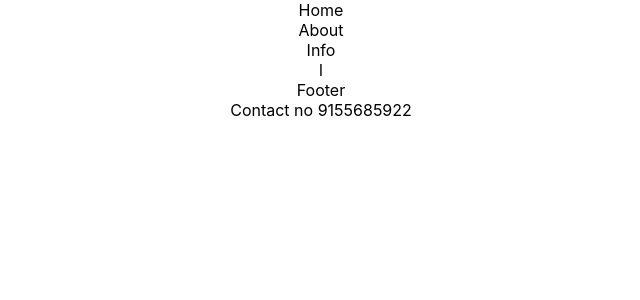
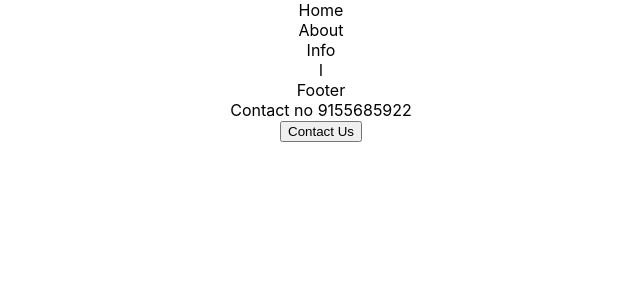
Before and after one commit to rahull04/Demo, a React (Create React App) app in the folder demo-app/: page / in a window 1280 px wide. Shown: the top 300 px of the page, without its empty margins (319-959 px from the left). Built offline with nearby package versions, Linux system fonts and the light colour scheme.

Commit message:
integrated button in footer

```diff
--- a/demo-app/src/components/Footer/Footer.js
+++ b/demo-app/src/components/Footer/Footer.js
@@ -1,10 +1,12 @@
 import React from 'react';
+import Button from '../Button/Button';
 
 function Footer() {
   return(
       <div>
           <div>Footer</div>
           <div>Contact no 9155685922</div>
+          <Button title={'Contact Us'} clickHandler={()=>console.log('clicked')}  />
       </div>
   )
 }
```
